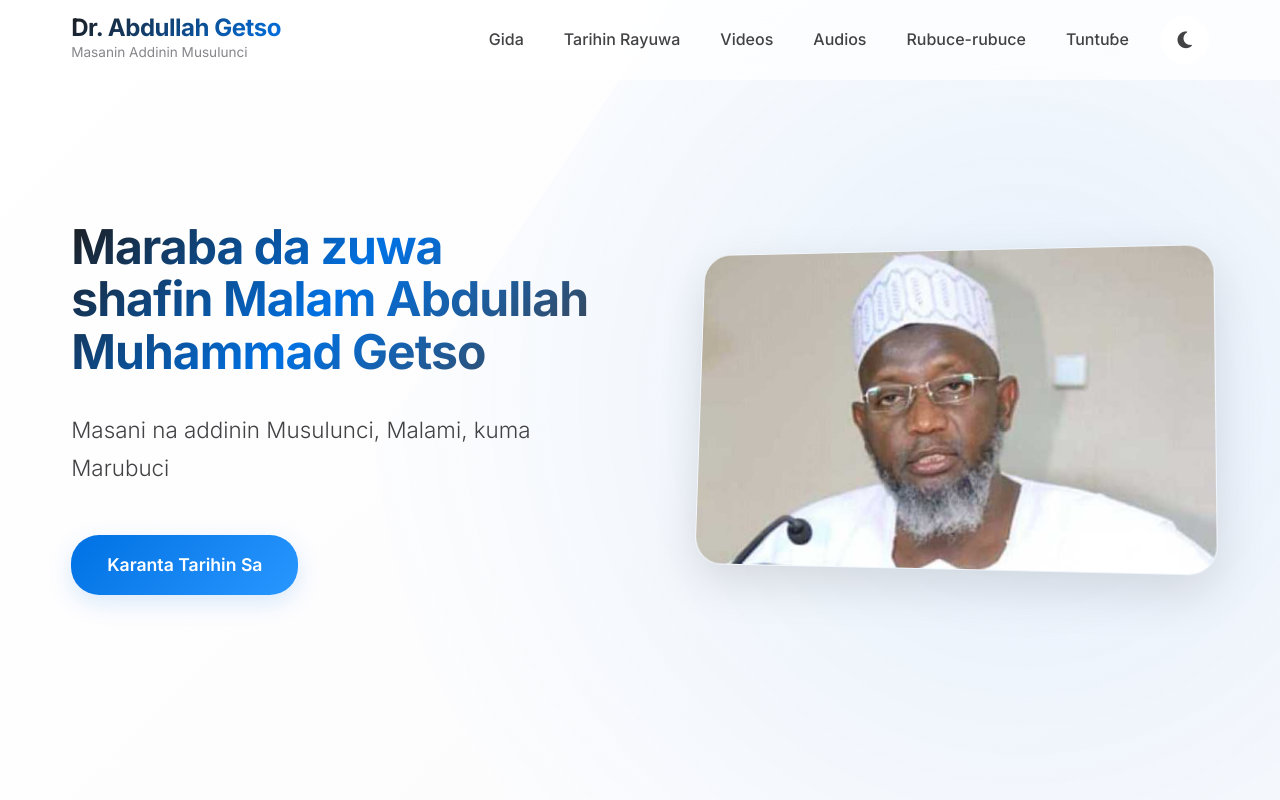
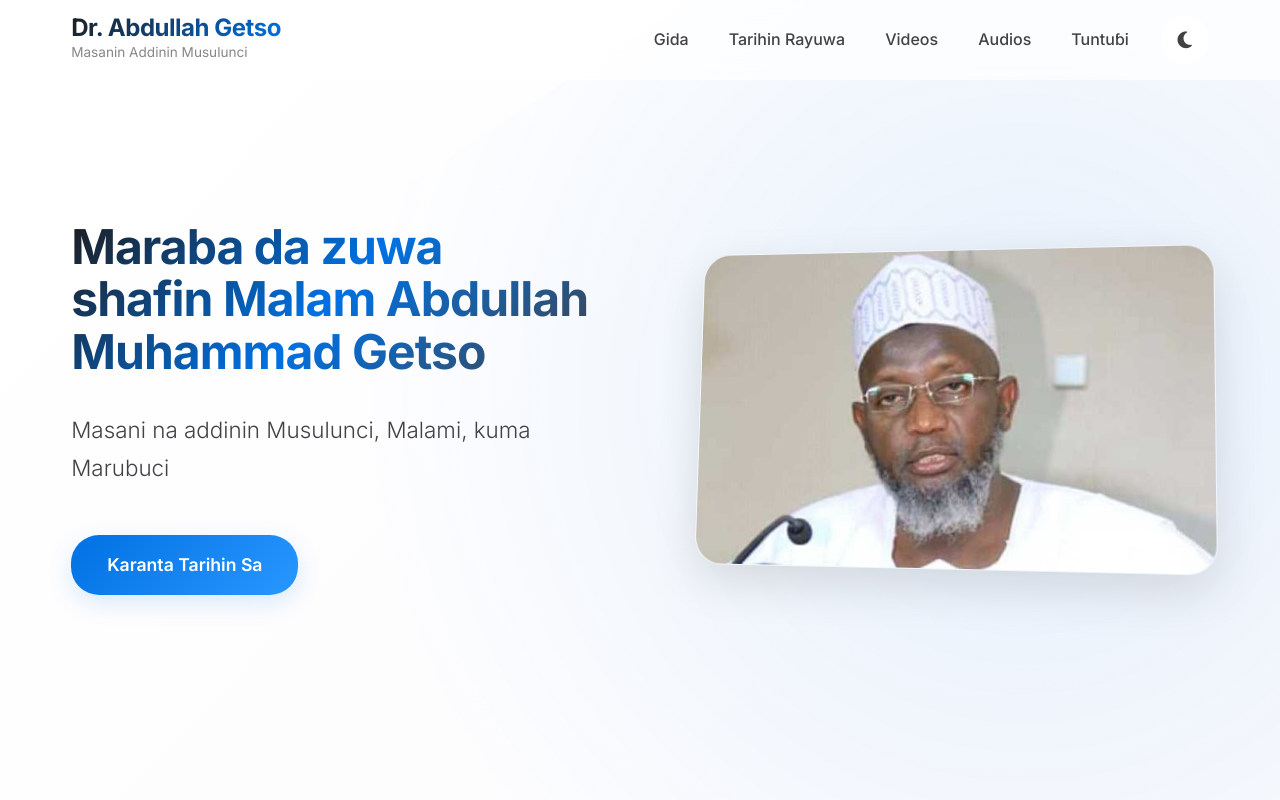
Before and after one commit to shuaibu222/getso-website, a plain HTML site: page index.html in a window 1280 px wide. Shown: the top 800 px of the page. Drawn offline with Linux system fonts and the light colour scheme; no server answers.

Commit message:
remove articles

```diff
--- a/index.html
+++ b/index.html
@@ -86,8 +86,8 @@
                             <li><a href="#biography">Tarihin Rayuwa</a></li>
                             <li><a href="#lectures">Videos</a></li>
                             <li><a href="#lectures">Audios</a></li>
-                            <li><a href="#articles">Rubuce-rubuce</a></li>
-                            <li><a href="#contact">Tuntuɓe</a></li>
+                            <!-- <li><a href="#articles">Rubuce-rubuce</a></li> -->
+                            <li><a href="#contact">Tuntuɓi</a></li>
                         </ul>
                     </nav>
 
@@ -238,7 +238,7 @@
                 </div>
             </section>
 
-            <section id="articles" class="articles">
+            <!-- <section id="articles" class="articles">
                 <div class="container">
                     <h2>Rubuce-rubuce</h2>
                     <div class="articles-grid">
@@ -276,7 +276,7 @@
                         <a href="#" class="btn">Duba Dukkan Rubuce-rubuce</a>
                     </div>
                 </div>
-            </section>
+            </section> -->
 
             <section id="contact" class="contact">
                 <div class="container">
```
